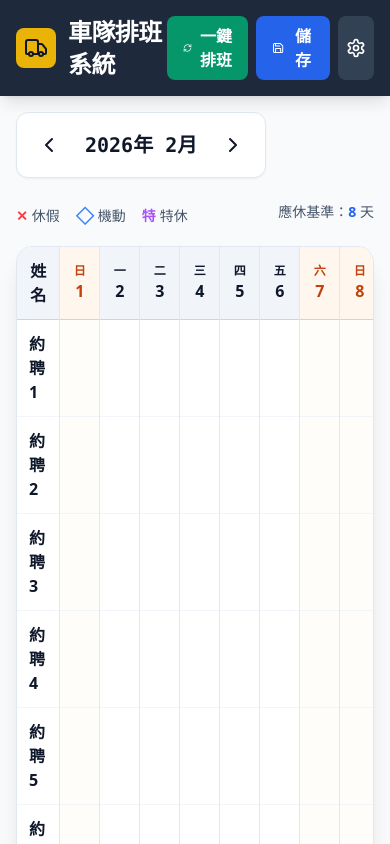
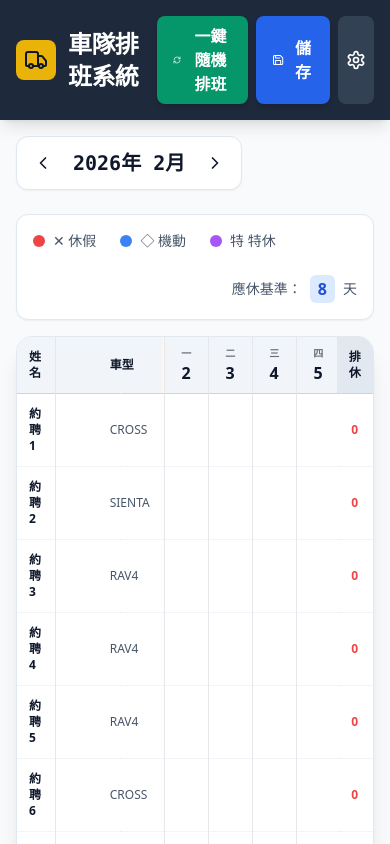
Before and after one commit to jeterh/DriverSchedulingCalendar, a React (Vite) app: page / in a window 390 px wide. Shown: the top 844 px of the page. Built offline with nearby package versions, Linux system fonts and the light colour scheme.

Commit message:
Add files via upload

```diff
--- a/src/DriverSchedulingCalendar.jsx
+++ b/src/DriverSchedulingCalendar.jsx
@@ -24,6 +24,16 @@ const INITIAL_DRIVERS = [
 const STATUS = { WORK: 'work', OFF: 'off', MOBILE: 'mobile', SPECIAL: 'special' };
 const STORAGE_KEY = 'shift_scheduler_data_v1';
 
+// 隨機打亂陣列的輔助函式
+const shuffleArray = (array) => {
+  const newArr = [...array];
+  for (let i = newArr.length - 1; i > 0; i--) {
+    const j = Math.floor(Math.random() * (i + 1));
+    [newArr[i], newArr[j]] = [newArr[j], newArr[i]];
+  }
+  return newArr;
+};
+
 export default function App() {
   const [currentDate, setCurrentDate] = useState(new Date());
   const [drivers, setDrivers] = useState(INITIAL_DRIVERS);
@@ -31,7 +41,6 @@ export default function App() {
   const [showSettings, setShowSettings] = useState(false);
   const [isAutoScheduling, setIsAutoScheduling] = useState(false);
 
-  // 初始化讀取 LocalStorage
   useEffect(() => {
     const savedData = localStorage.getItem(STORAGE_KEY);
     if (savedData) {
@@ -80,7 +89,7 @@ export default function App() {
   const autoSchedule = () => {
     setIsAutoScheduling(true);
     setTimeout(() => {
-      const newSchedule = { ...schedule };
+      const newSchedule = {};
       const driverState = drivers.map(d => ({
         id: d.id,
         type: d.type,
@@ -91,20 +100,21 @@ export default function App() {
       }));
 
       calendarDays.forEach(day => {
-        drivers.forEach(d => delete newSchedule[`${d.id}_${day.fullDate}`]);
         const targetOff = day.isWeekend ? 8 : 3;
         const targetMobile = day.isWeekend ? 0 : 1;
 
-        // 1. 決定誰必須休息
         const mustRestIds = driverState.filter(d => d.consecutiveWork >= 6).map(d => d.id);
         const cannotRestIds = driverState.filter(d => d.type === 'contractor' && !day.isWeekend).map(d => d.id);
 
         let selectedOff = [...mustRestIds];
         let candidates = driverState.filter(d => !mustRestIds.includes(d.id) && !cannotRestIds.includes(d.id));
+        candidates = shuffleArray(candidates);
         candidates.sort((a, b) => a.totalOff - b.totalOff);
 
         const needed = targetOff - selectedOff.length;
-        if (needed > 0) selectedOff = [...selectedOff, ...candidates.slice(0, needed).map(d => d.id)];
+        if (needed > 0) {
+          selectedOff = [...selectedOff, ...candidates.slice(0, Math.max(0, needed)).map(d => d.id)];
+        }
 
         selectedOff.forEach(id => {
           newSchedule[`${id}_${day.fullDate}`] = STATUS.OFF;
@@ -114,19 +124,20 @@ export default function App() {
           d.totalOff++;
         });
 
-        // 2. 決定誰當機動 (連 5 換人邏輯)
         const working = driverState.filter(d => !selectedOff.includes(d.id));
         let selectedMobileId = null;
 
         if (targetMobile > 0) {
-          // 排除已經連做 5 天機動的人
-          const mobileCandidates = working.filter(d => d.consecutiveMobile < 5);
+          let mobileCandidates = working.filter(d => d.consecutiveMobile < 5);
+          mobileCandidates = shuffleArray(mobileCandidates);
+
           mobileCandidates.sort((a, b) => {
-             // 優先讓預設是機動位的人擔任，次要看連值天數
-             if (a.defaultRole === 'mobile' && b.defaultRole !== 'mobile') return -1;
-             if (a.defaultRole !== 'mobile' && b.defaultRole === 'mobile') return 1;
+             const aWeight = a.defaultRole === 'mobile' ? 0 : 1;
+             const bWeight = b.defaultRole === 'mobile' ? 0 : 1;
+             if (aWeight !== bWeight) return aWeight - bWeight;
              return a.consecutiveMobile - b.consecutiveMobile;
           });
+
           if (mobileCandidates.length > 0) selectedMobileId = mobileCandidates[0].id;
         }
 
@@ -153,7 +164,6 @@ export default function App() {
 
   return (
     <div className="min-h-screen bg-slate-50 text-slate-900 font-sans">
-      {/* Header */}
       <header className="bg-slate-800 text-white p-4 sticky top-0 z-30 shadow-lg">
         <div className="max-w-screen-2xl mx-auto flex justify-between items-center">
           <div className="flex items-center gap-3">
@@ -163,10 +173,10 @@ export default function App() {
             <h1 className="text-2xl font-black tracking-tight">車隊排班系統</h1>
           </div>
           <div className="flex gap-2">
-            <button onClick={autoSchedule} className="flex items-center gap-2 bg-emerald-600 hover:bg-emerald-500 px-4 py-2 rounded-lg font-bold transition">
-              <RefreshCw size={18} className={isAutoScheduling ? 'animate-spin' : ''} /> 一鍵排班
+            <button onClick={autoSchedule} className="flex items-center gap-2 bg-emerald-600 hover:bg-emerald-500 px-4 py-2 rounded-lg font-bold transition shadow-md active:scale-95">
+              <RefreshCw size={18} className={isAutoScheduling ? 'animate-spin' : ''} /> 一鍵隨機排班
             </button>
-            <button onClick={save} className="flex items-center gap-2 bg-blue-600 hover:bg-blue-500 px-4 py-2 rounded-lg font-bold transition">
+            <button onClick={save} className="flex items-center gap-2 bg-blue-600 hover:bg-blue-500 px-4 py-2 rounded-lg font-bold transition shadow-md active:scale-95">
               <Save size={18} /> 儲存
             </button>
             <button onClick={() => setShowSettings(!showSettings)} className="p-2 bg-slate-700 hover:bg-slate-600 rounded-lg transition">
@@ -177,49 +187,60 @@ export default function App() {
       </header>
 
       <main className="p-4 max-w-screen-2xl mx-auto">
-        {/* Month Selector */}
         <div className="flex items-center gap-4 mb-6 bg-white p-3 rounded-xl shadow-sm border border-slate-200 w-fit">
-          <button onClick={() => setCurrentDate(new Date(year, month - 1))} className="p-2 hover:bg-slate-100 rounded-full transition">
-            <ChevronDown className="rotate-90" />
+          <button onClick={() => setCurrentDate(new Date(year, month - 1))} className="p-1 hover:bg-slate-100 rounded-full transition">
+            <ChevronDown className="rotate-90" size={20} />
           </button>
           <span className="text-xl font-bold font-mono">{year}年 {month + 1}月</span>
-          <button onClick={() => setCurrentDate(new Date(year, month + 1))} className="p-2 hover:bg-slate-100 rounded-full transition">
-            <ChevronDown className="-rotate-90" />
+          <button onClick={() => setCurrentDate(new Date(year, month + 1))} className="p-1 hover:bg-slate-100 rounded-full transition">
+            <ChevronDown className="-rotate-90" size={20} />
           </button>
         </div>
 
-        {/* Legend */}
-        <div className="flex gap-4 mb-4 text-sm font-medium text-slate-600">
-           <div className="flex items-center gap-1"><span className="text-red-500 font-bold">✕</span> 休假</div>
-           <div className="flex items-center gap-1"><span className="text-blue-500 font-bold text-lg">◇</span> 機動</div>
-           <div className="flex items-center gap-1"><span className="text-purple-500 font-bold">特</span> 特休</div>
-           <div className="ml-auto">應休基準：<span className="text-blue-600 font-bold">{totalHolidaysInMonth}</span> 天</div>
+        <div className="flex flex-wrap gap-6 mb-4 text-sm font-medium text-slate-600 bg-white p-4 rounded-xl border border-slate-200 shadow-sm">
+           <div className="flex items-center gap-2"><span className="w-3 h-3 bg-red-500 rounded-full"></span> ✕ 休假</div>
+           <div className="flex items-center gap-2"><span className="w-3 h-3 bg-blue-500 rounded-full"></span> ◇ 機動</div>
+           <div className="flex items-center gap-2"><span className="w-3 h-3 bg-purple-500 rounded-full"></span> 特 特休</div>
+           <div className="ml-auto flex items-center gap-2">
+             應休基準：<span className="bg-blue-100 text-blue-700 px-2 py-0.5 rounded-md font-bold text-base">{totalHolidaysInMonth}</span> 天
+           </div>
         </div>
 
-        {/* Table Container */}
         <div className="bg-white rounded-2xl shadow-xl border border-slate-200 overflow-hidden">
           <div className="overflow-x-auto">
             <table className="w-full border-collapse">
               <thead>
-                <tr className="bg-slate-100 border-b border-slate-300">
-                  <th className="p-3 sticky left-0 bg-slate-100 z-20 border-r w-24">姓名</th>
-                  <th className="p-3 sticky left-24 bg-slate-100 z-20 border-r w-32 hidden md:table-cell">車號</th>
+                <tr className="bg-slate-100 border-b border-slate-300 text-xs sm:text-sm">
+                  {/* 固定欄位：姓名 */}
+                  <th className="p-3 sticky left-0 bg-slate-100 z-20 border-r w-20 text-left shadow-[2px_0_5px_-2px_rgba(0,0,0,0.1)]">姓名</th>
+                  {/* 固定欄位：車型 (新加入) */}
+                  <th className="p-3 sticky left-20 bg-slate-100 z-20 border-r w-24 text-left shadow-[2px_0_5px_-2px_rgba(0,0,0,0.1)]">車型</th>
+                  {/* 固定欄位：車號 */}
+                  <th className="p-3 sticky left-44 bg-slate-100 z-20 border-r w-28 text-left shadow-[2px_0_5px_-2px_rgba(0,0,0,0.1)] hidden sm:table-cell">車號</th>
+
                   {calendarDays.map(d => (
-                    <th key={d.date} className={`p-2 border-r min-w-[40px] ${d.isWeekend ? 'bg-orange-50 text-orange-700' : ''}`}>
-                      <div className="text-xs">{WEEKDAYS[d.dayOfWeek]}</div>
+                    <th key={d.date} className={`p-2 border-r min-w-[44px] ${d.isWeekend ? 'bg-orange-50 text-orange-700' : ''}`}>
+                      <div className="text-[10px] uppercase opacity-60">{WEEKDAYS[d.dayOfWeek]}</div>
                       <div className="text-base font-bold">{d.date}</div>
                     </th>
                   ))}
-                  <th className="p-3 bg-slate-200 w-16">排休</th>
+                  <th className="p-3 bg-slate-200 w-16 sticky right-0 z-20 shadow-[-2px_0_5px_-2px_rgba(0,0,0,0.1)] text-center">排休</th>
                 </tr>
               </thead>
               <tbody>
                 {drivers.map(driver => {
                   let offCount = 0;
                   return (
-                    <tr key={driver.id} className="border-b border-slate-100 hover:bg-slate-50 transition-colors">
-                      <td className="p-3 font-bold sticky left-0 bg-white z-10 border-r">{driver.name.split('(')[0]}</td>
-                      <td className="p-3 text-xs font-mono text-slate-500 sticky left-24 bg-white z-10 border-r hidden md:table-cell">{driver.carPlate}</td>
+                    <tr key={driver.id} className="border-b border-slate-100 hover:bg-blue-50/30 transition-colors text-xs sm:text-sm">
+                      <td className="p-3 font-bold sticky left-0 bg-white z-10 border-r shadow-[2px_0_5px_-2px_rgba(0,0,0,0.1)]">
+                        {driver.name.split('(')[0]}
+                      </td>
+                      <td className="p-3 text-slate-600 font-medium sticky left-20 bg-white z-10 border-r shadow-[2px_0_5px_-2px_rgba(0,0,0,0.1)]">
+                        {driver.carType}
+                      </td>
+                      <td className="p-3 font-mono text-slate-400 sticky left-44 bg-white z-10 border-r shadow-[2px_0_5px_-2px_rgba(0,0,0,0.1)] hidden sm:table-cell">
+                        {driver.carPlate}
+                      </td>
                       {calendarDays.map(day => {
                         const s = schedule[`${driver.id}_${day.fullDate}`];
                         if (s === STATUS.OFF || s === STATUS.SPECIAL) offCount++;
@@ -227,15 +248,20 @@ export default function App() {
                           <td
                             key={day.date}
                             onClick={() => handleCellClick(driver.id, day.fullDate)}
-                            className={`p-2 border-r text-center cursor-pointer hover:bg-blue-50 transition-all ${day.isWeekend ? 'bg-orange-50/30' : ''}`}
+                            className={`p-2 border-r text-center cursor-pointer select-none transition-all
+                              ${day.isWeekend ? 'bg-orange-50/20' : ''}
+                            `}
                           >
-                            {s === STATUS.OFF && <span className="text-red-500 font-bold text-lg">✕</span>}
-                            {s === STATUS.MOBILE && <span className="text-blue-500 font-bold text-xl">◇</span>}
-                            {s === STATUS.SPECIAL && <span className="text-purple-500 font-bold">特</span>}
+                            <div className="flex items-center justify-center min-h-[24px]">
+                              {s === STATUS.OFF && <span className="text-red-500 font-bold text-xl leading-none">✕</span>}
+                              {s === STATUS.MOBILE && <span className="text-blue-500 font-bold text-2xl leading-none">◇</span>}
+                              {s === STATUS.SPECIAL && <span className="text-purple-500 font-bold text-lg leading-none">特</span>}
+                            </div>
                           </td>
                         );
                       })}
-                      <td className={`p-3 text-center font-bold ${offCount < totalHolidaysInMonth ? 'text-red-500' : 'text-emerald-600'}`}>
+                      <td className={`p-3 text-center font-bold sticky right-0 bg-white z-10 shadow-[-2px_0_5px_-2px_rgba(0,0,0,0.1)]
+                        ${offCount < totalHolidaysInMonth ? 'text-red-500 bg-red-50' : 'text-emerald-600 bg-emerald-50'}`}>
                         {offCount}
                       </td>
                     </tr>
```
